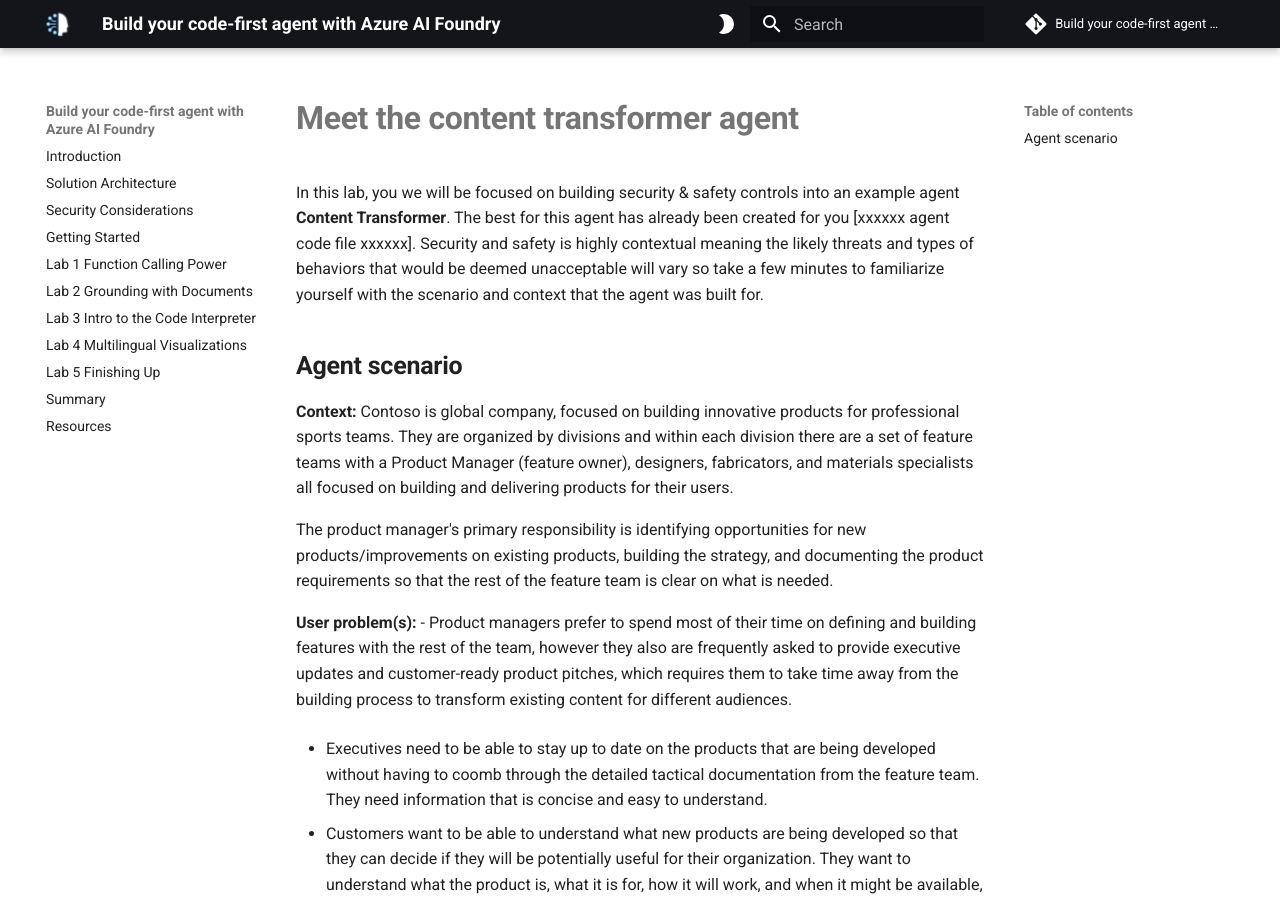
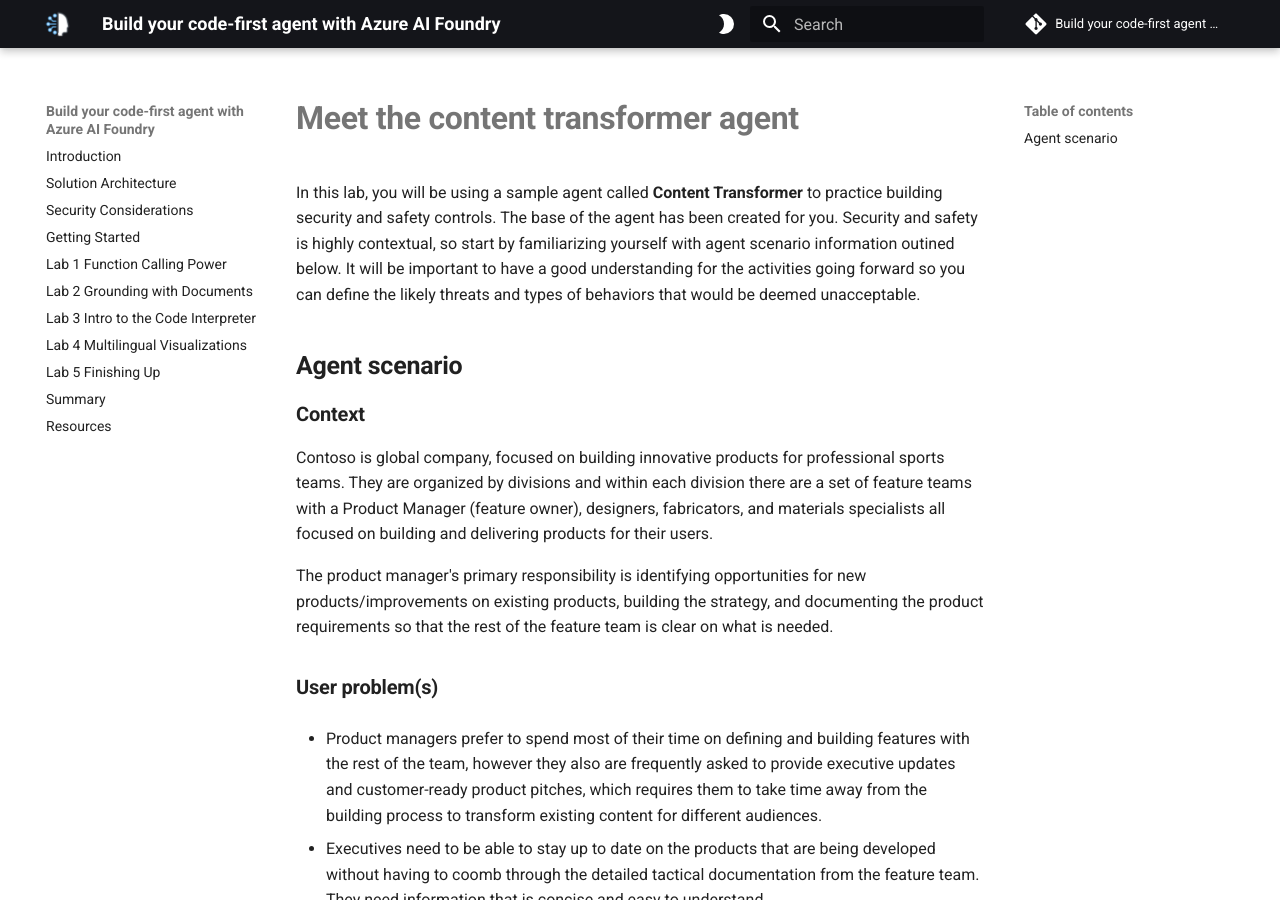
Before and after one commit to Harmonym/security-lab-time-for-agents, an MkDocs documentation site: the page built from docs/docs/meet-the-agent.md, in a window 1280 px wide and 900 px high. Built offline with MkDocs 1.6.1 and Material for MkDocs 9.7.7, drawn with Linux system fonts in a browser that asks for light colours; comment, search, counter and statistics services are not loaded.

Commit message:
Revise content for clarity and structure
updated meet the agent

```diff
--- a/docs/docs/meet-the-agent.md
+++ b/docs/docs/meet-the-agent.md
@@ -1,21 +1,23 @@
 # Meet the content transformer agent
 
-In this lab, you we will be focused on building security & safety controls into an example agent **Content Transformer**. The best for this agent has already been created for you [xxxxxx agent code file xxxxxx]. Security and safety is highly contextual meaning the likely threats and types of behaviors that would be deemed unacceptable will vary so take a few minutes to familiarize yourself with the scenario and context that the agent was built for.
+In this lab, you will be using a sample agent called **Content Transformer** to practice building security and safety controls. The base of the agent has been created for you. Security and safety is highly contextual, so start by familiarizing yourself with agent scenario information outined below. It will be important to have a good understanding for the activities going forward so you can define the likely threats and types of behaviors that would be deemed unacceptable.
 
 ## Agent scenario
 
-**Context:** Contoso is global company, focused on building innovative products for professional sports teams. They are organized by divisions and within each division there are a set of feature teams with a Product Manager (feature owner), designers, fabricators, and materials specialists all focused on building and delivering products for their users.
+### Context
+Contoso is global company, focused on building innovative products for professional sports teams. They are organized by divisions and within each division there are a set of feature teams with a Product Manager (feature owner), designers, fabricators, and materials specialists all focused on building and delivering products for their users.
 
  The product manager's primary responsibility is identifying opportunities for new products/improvements on existing products, building the strategy, and documenting the product requirements so that the rest of the feature team is clear on what is needed.
 
-**User problem(s):**
+### User problem(s)
 - Product managers prefer to spend most of their time on defining and building features with the rest of the team, however they also are frequently asked to provide executive updates and customer-ready product pitches, which requires them to take time away from the building process to transform existing content for different audiences.
 
 - Executives need to be able to stay up to date on the products that are being developed without having to coomb through the detailed tactical documentation from the feature team. They need information that is concise and easy to understand.
 
 - Customers want to be able to understand what new products are being developed so that they can decide if they will be potentially useful for their organization. They want to understand what the product is, what it is for, how it will work, and when it might be available, but they do not need to know about the internal operational details of product creation.
 
-**The solution** The product managers within Contoso want an agent that can automate the time-consuming and detailed work that is required to reshape their product specification documentation and operational tracking content into executive & customer-ready presentations. The Content Transformer agent was built to ingest a user defined document (e.g. Microsoft Word) and transform it into another format (e.g. MSFT PowerPoint) based upon the user request. It not only migrates the content, but summarizes, structures, and augments it based upon the destination file type and appropriate cotent flow for the presentation goals.
+### The solution
+The product managers within Contoso want an agent that can automate the time-consuming and detailed work that is required to reshape their product specification documentation and operational tracking content into executive & customer-ready presentations. The Content Transformer agent was built to ingest a user defined document (e.g. Microsoft Word) and transform it into another format (e.g. MSFT PowerPoint) based upon the user request. It not only migrates the content, but summarizes, structures, and augments it based upon the destination file type and appropriate cotent flow for the presentation goals.
 
 The agent can transform content bi-directionally between a variety of formts: document, spreadsheet, or presentation. It can create images, design layouts, transform structured data in tables into charts/visualizations.
 
```
